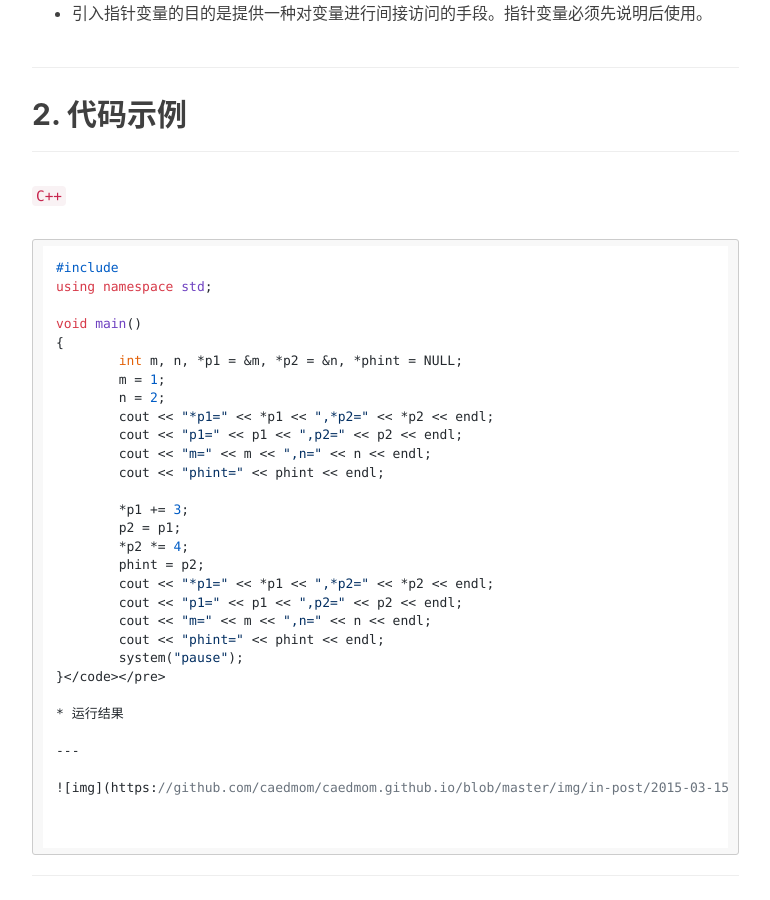
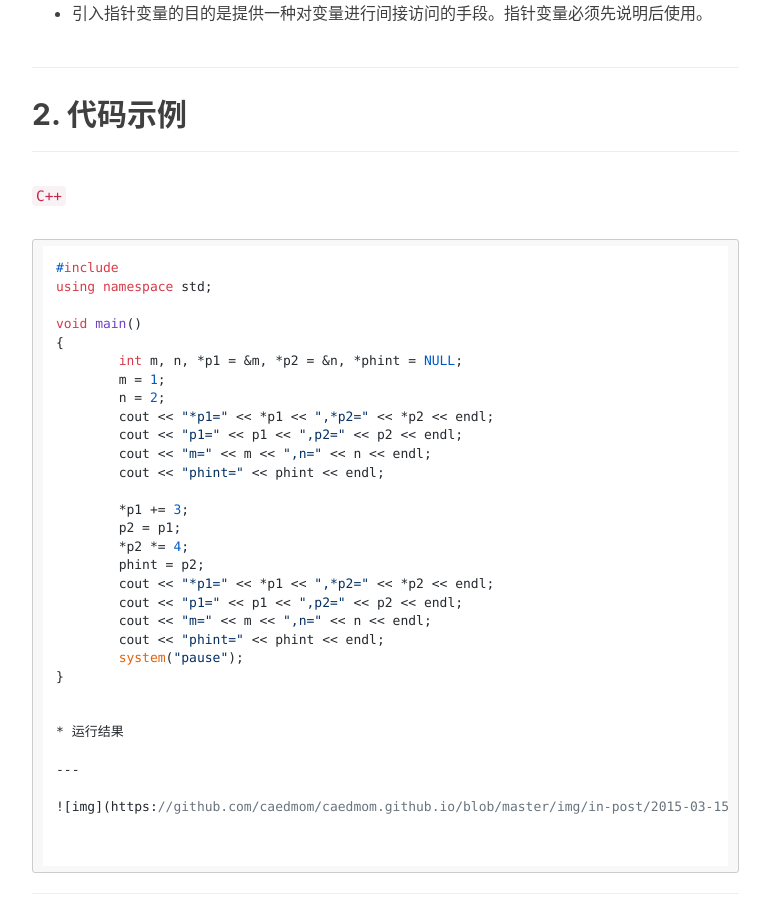
Before and after one commit to caedmom/caedmom.github.io, a Jekyll site: the page built from _posts/2015-03-15-Pointer.markdown, in a window 1280 px wide and 900 px high, scrolled down 889 px. Shown: the whole window, without its empty margins (233-1003 px from the left). Built offline with Jekyll 4.4.1, drawn with Linux system fonts in a browser that asks for light colours; nearby versions of some CDN libraries; comment, search, counter and statistics services are not loaded.

Commit message:
modify-post

```diff
--- a/_posts/2015-03-15-Pointer.markdown
+++ b/_posts/2015-03-15-Pointer.markdown
@@ -56,7 +56,8 @@
 	cout << "m=" << m << ",n=" << n << endl;
 	cout << "phint=" << phint << endl;
 	system("pause");
-}</code></pre>
+}
+<pre><code></code></pre>
 
 * 运行结果
 
```
